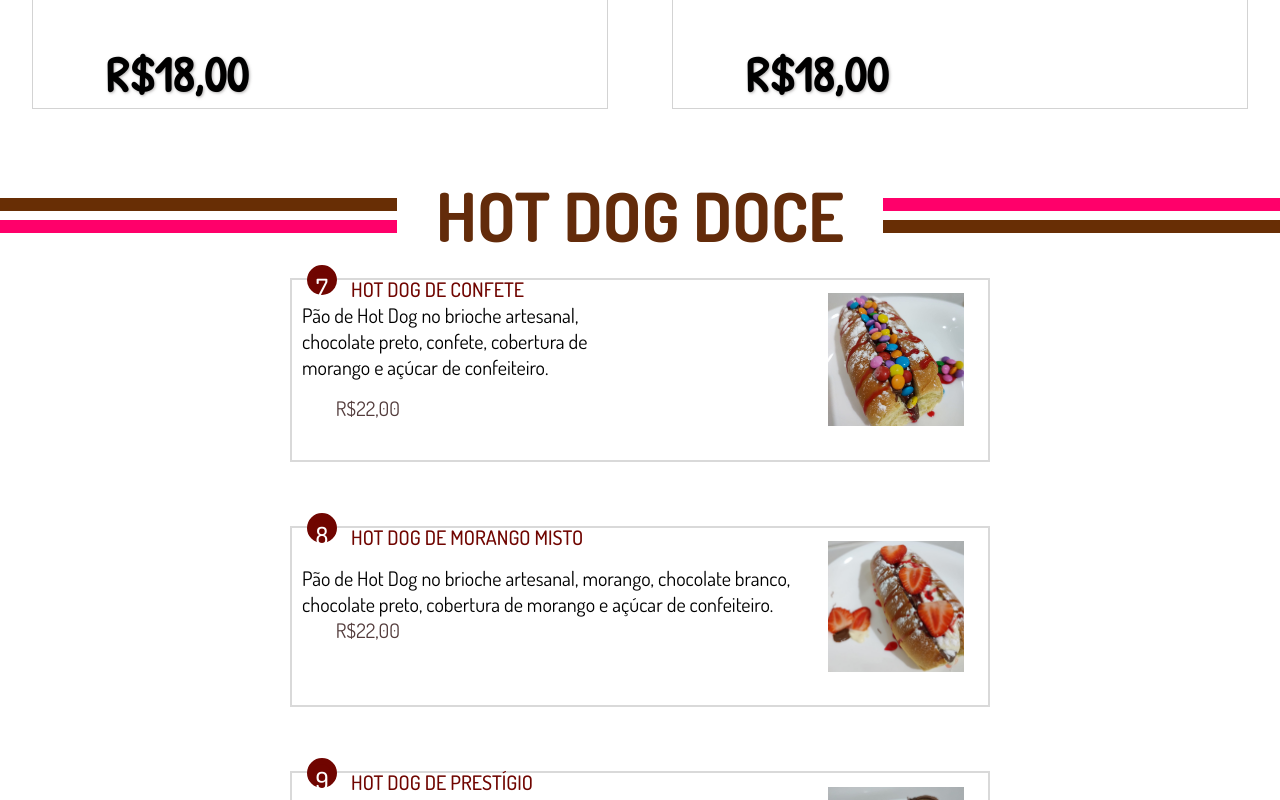
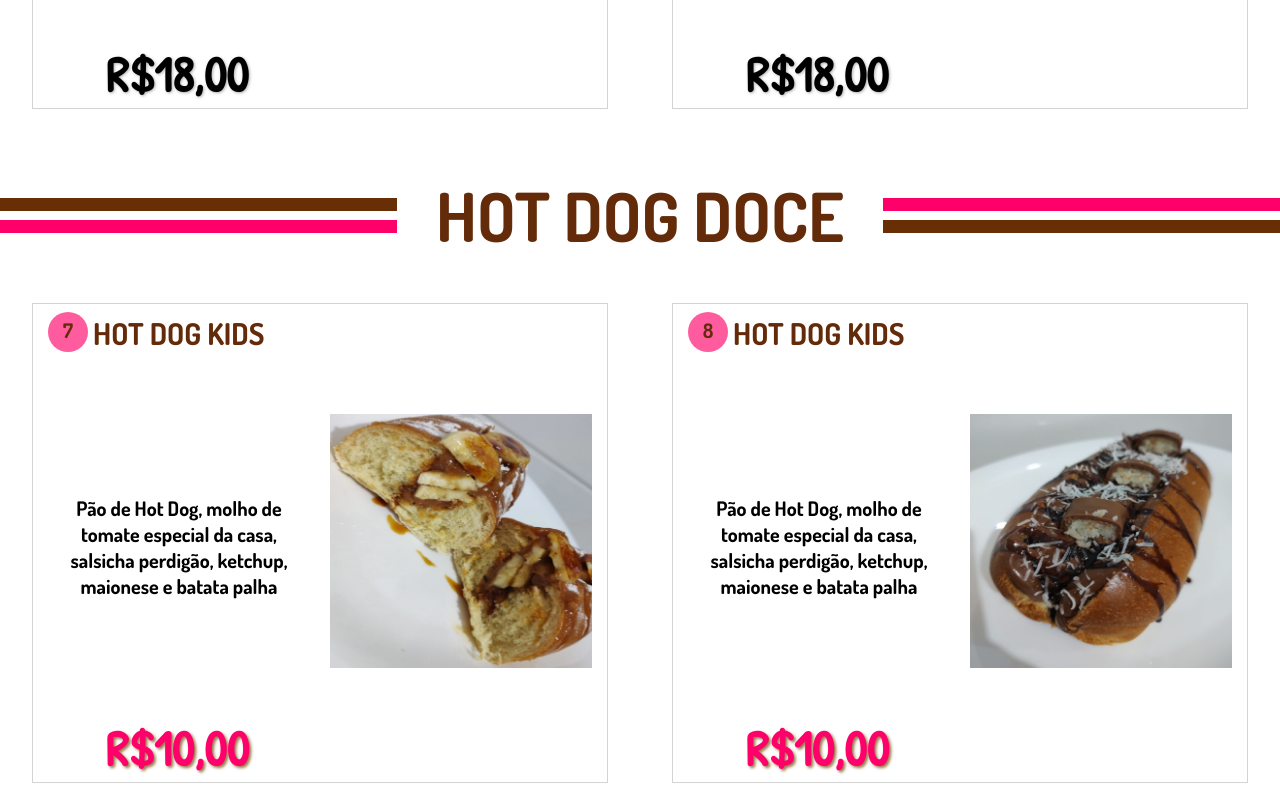
Before and after one commit to MaduFurini/madufurini.github.io, a plain HTML site: page paginas/cardapio.html in a window 1280 px wide. Shown: the part 2000-2800 px from the top of the page. Drawn offline with nearby package versions, Linux system fonts and the light colour scheme.

Commit message:
Arrumando cardápio doce

```diff
--- a/css/style_Cardapio.css
+++ b/css/style_Cardapio.css
@@ -96,6 +96,7 @@ section#HotDogSalgado{
   position: absolute;
   top: 10px;
   left: 60px;
+  color: #700500;
 }
 
 .ingred_card{
--- a/css/style_CardapioDoce.css
+++ b/css/style_CardapioDoce.css
@@ -60,7 +60,48 @@ a:hover{
     transform: scale(0.9);
 }
 
-.material-symbols-outlined{
+section#HotDogDoce{
+    max-width: 100%;
+    display: flex;
+    justify-content: space-between;
+    align-items: center;
+    flex-wrap: wrap;
+  }
+
+.num_item-doce{
+    width: 40px;
+    height: 40px;
+    border-radius: 50%;
+    background-color: rgba(255, 0, 106, 0.644);
+    color: #632b0a;
+    text-align: center;
+    padding-top: 5px;
+    position: absolute;
+    top: 8px;
+    font-weight: bold;
+}
+
+.card_title-doce{
+    position: absolute;
+    top: 10px;
+    left: 60px;
+    color: #632b0a;
+}
+
+.hot_price-doce{
+    text-align: center;
+  font-size: 2.5em;
+  font-family: 'FontePreco';
+  font-weight: bold;
+  text-shadow: 2px 2px 3px rgba(129, 84, 24, 0.788);
+  position: absolute;
+  bottom: 0;
+  text-align: center;
+  width: 45%;
+  color: rgb(255, 0, 106);
+}
+
+/* .material-symbols-outlined{
     padding-right: 10px;
 }
 
@@ -242,4 +283,4 @@ h2{
         bottom: 25px;
         width: 250px;
     }
-}
+} */
--- a/paginas/cardapio.html
+++ b/paginas/cardapio.html
@@ -169,9 +169,71 @@
                 </div>
             </section>
 
-            <section class="hot-dog-doce">
+            <section id="HotDogDoce"">
+                <div class="itens_cardapio">
+                    <div class="description">
+                        <div class="num_item-doce">7</div>
+                        <div class="card_title-doce">
+                            <h2>HOT DOG KIDS</h2>
+                        </div>
+                        <div class="ingred_card">
+                            <p>Pão de Hot Dog, molho de tomate especial da casa, salsicha perdigão, ketchup, maionese e batata palha</p>
+                        </div>
+                        <div class="hot_price-doce"><p>R$10,00</p></div>
+                    </div>
+                    <div class="item_picture">
+                        <img src="../imagens/cardapio/banana.png" alt="">
+                    </div>
+                </div>
 
-                <div class="divdoce">
+                <div class="itens_cardapio">
+                    <div class="description">
+                        <div class="num_item-doce">8</div>
+                        <div class="card_title-doce">
+                            <h2>HOT DOG KIDS</h2>
+                        </div>
+                        <div class="ingred_card">
+                            <p>Pão de Hot Dog, molho de tomate especial da casa, salsicha perdigão, ketchup, maionese e batata palha</p>
+                        </div>
+                        <div class="hot_price-doce"><p>R$10,00</p></div>
+                    </div>
+                    <div class="item_picture">
+                        <img src="../imagens/cardapio/bombom.jpg" alt="">
+                    </div>
+                </div>
+
+                <div class="itens_cardapio">
+                    <div class="description">
+                        <div class="num_item-doce">9</div>
+                        <div class="card_title-doce">
+                            <h2>HOT DOG KIDS</h2>
+                        </div>
+                        <div class="ingred_card">
+                            <p>Pão de Hot Dog, molho de tomate especial da casa, salsicha perdigão, ketchup, maionese e batata palha</p>
+                        </div>
+                        <div class="hot_price-doce"><p>R$10,00</p></div>
+                    </div>
+                    <div class="item_picture">
+                        <img src="../imagens/cardapio/confete.jpg" alt="">
+                    </div>
+                </div>
+
+                <div class="itens_cardapio">
+                    <div class="description">
+                        <div class="num_item-doce">10</div>
+                        <div class="card_title-doce">
+                            <h2>HOT DOG KIDS</h2>
+                        </div>
+                        <div class="ingred_card">
+                            <p>Pão de Hot Dog, molho de tomate especial da casa, salsicha perdigão, ketchup, maionese e batata palha</p>
+                        </div>
+                        <div class="hot_price-doce"><p>R$10,00</p></div>
+                    </div>
+                    <div class="item_picture">
+                        <img src="../imagens/cardapio/morango.jpg" alt="">
+                    </div>
+                </div>
+                <!-- <div class="divdoce">
                     <div class="title-box">
                         <p class="num">7</p>
                             HOT DOG DE CONFETE
@@ -217,7 +279,7 @@
                         Pão de Hot Dog no brioche artesanal, doce de leite, banana caramelizada, canela , cobertura de caramelo e açúcar de confeiteiro.
                     </div>
                     <p id="preco">R$25,00</p>
-                </div>
+                </div> -->
             </section>
 
             <section class="BAS">
```
